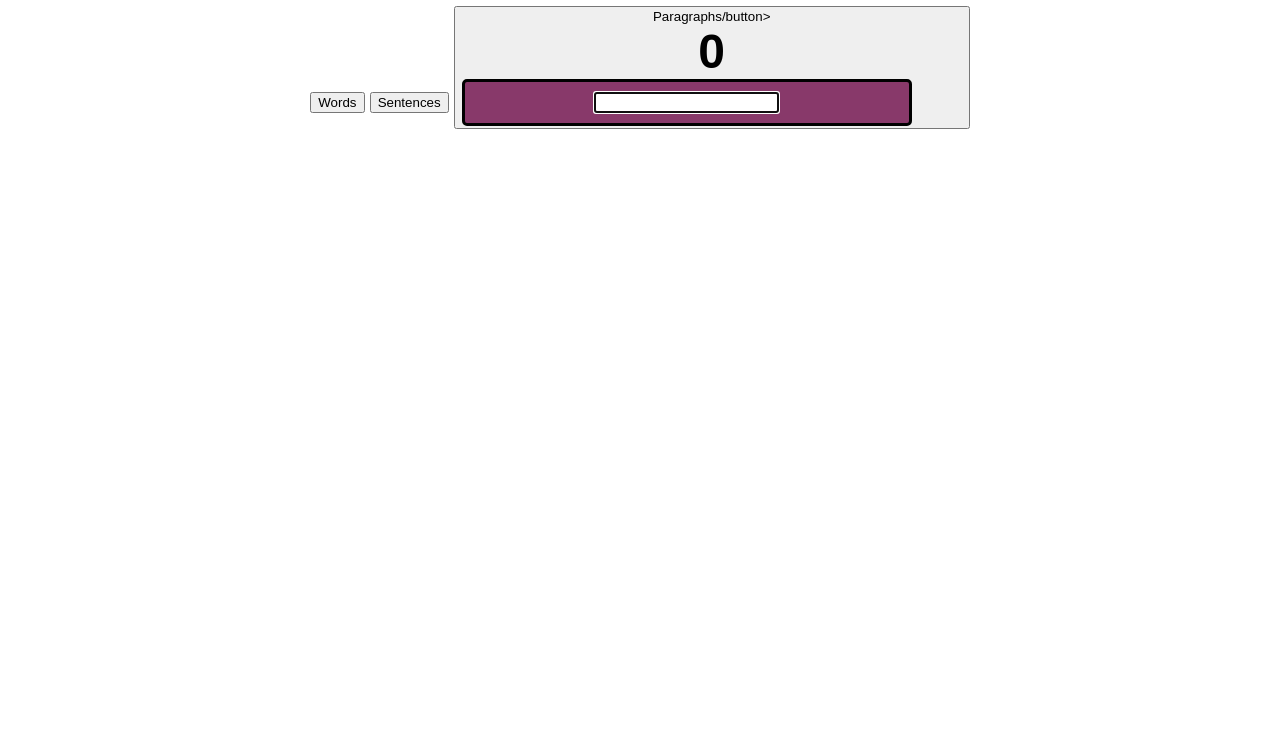
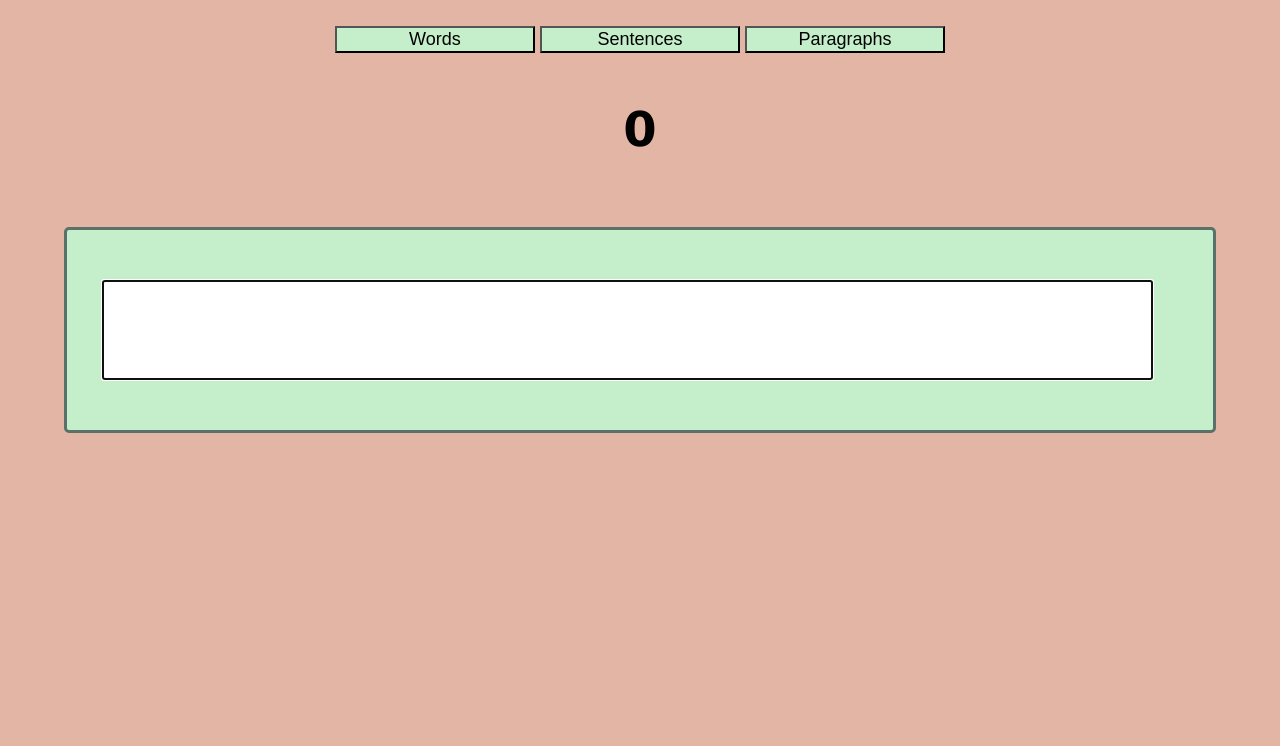
Before and after one commit to cocotums/pasti-typinggame, a plain HTML site: page index.html in a window 1280 px wide. Shown: the part 75-821 px from the top of the page. Drawn offline with Linux system fonts and the light colour scheme.

Commit message:
added some css, addeventlisteners to new buttons

```diff
--- a/index.html
+++ b/index.html
@@ -12,11 +12,11 @@
     <h1>Type Type revenge</h1>
     <button class="btn" id="button1">Words</button>
     <button class="btn" id="button2">Sentences</button>
-    <button class="btn" id="button3">Paragraphs/button>
+    <button class="btn" id="button3">Paragraphs</button>
     <div class="timer" id="timerDisplay">0</div>
     <div class="message-text" id="timeMsgDisplay"></div>
     <div class="container">
-        <div class="text-display" id="textDisplay"></div>
+        <div class="message-text" id="textDisplay"></div>
         <input type="text" class="input" id="userInput" autofocus/>
         <div class="message-text" id="messageText"></div>
         <div class="score" id="scoreDisplay"></div>
--- a/script2.js
+++ b/script2.js
@@ -1,7 +1,9 @@
 //DOMs
 let textDisplay = document.getElementById("textDisplay");
 let userInputDisplay = document.getElementById("userInput");
-let button = document.getElementById("button");
+let buttonWords = document.getElementById("button1");
+let buttonSentences = document.getElementById("button2");
+let buttonParagraphs = document.getElementById("button3");
 let messageDisplay = document.getElementById("messageText");
 let scoreDisplay = document.getElementById("scoreDisplay");
 let timerDisplay = document.getElementById("timerDisplay");
@@ -165,8 +167,15 @@ let score = 0;
 let time = 11;
 let lives = 3;
 
-//     //click on button to start game
-button.addEventListener("click", function() {
+//different buttons
+buttonSentences.addEventListener("click", function() {
+    console.log(buttonSentences.innerHTML)
+})
+buttonParagraphs.addEventListener("click", function() {
+        console.log(buttonParagraphs.innerHTML)
+    })
+    //     //click on button to start game
+buttonWords.addEventListener("click", function() {
     gamePlay = true;
     userInput.innerHTML = "";
     messageDisplay.innerHTML = "";
@@ -209,7 +218,7 @@ function checkWordMatch() {
     if (userInput.value === textDisplay.innerHTML) {
         messageDisplay.innerHTML = "You got it!"
         score++
-        scoreDisplay.innerHTML = score;
+        scoreDisplay.innerHTML = "Your score is: " + score;
         displaySentence();
         userInput.value = "";
         time = 11;
@@ -227,7 +236,7 @@ function checkWordMatch() {
 
 
 //create new buttons in html
-//commit
+//commit--done
 //add eventlisteners that will console.log the text on the button
 //commit
 //create a global gameArray variable to _refer to_ the selected array
--- a/style.css
+++ b/style.css
@@ -6,21 +6,41 @@ body {
     text-align: center;
     min-height: 100vh;
     margin: 0;
-    background-color: white;
+    background-color: #E3B5A4;
     font-family: Verdana, Geneva, Tahoma, sans-serif;
 }
 
+.btn {
+    margin-top: 20px;
+    background-color: #C5EFCB;
+    font-size: large;
+    width: 200px;
+}
+
 .container {
-    background-color: rgb(136, 57, 106);
-    padding: 10px;
-    border: 3px solid black;
+    display: block;
+    text-align: left;
+    background-color: #C5EFCB;
+    padding: 20px;
+    margin: 40px auto;
+    border: 3px solid #5A716A;
     border-radius: 5px;
-    width: 500px;
     max-width: 90%;
 }
 
+.message-text {
+    padding: 15px;
+    font-size: large;
+}
+
+.input {
+    margin-left: 15px;
+    width: 95%;
+    height: 100px;
+}
+
 .timer {
-    top: 2 rem;
+    margin-top: 3rem;
     font-size: 3rem;
     font-weight: bold;
 }
```
